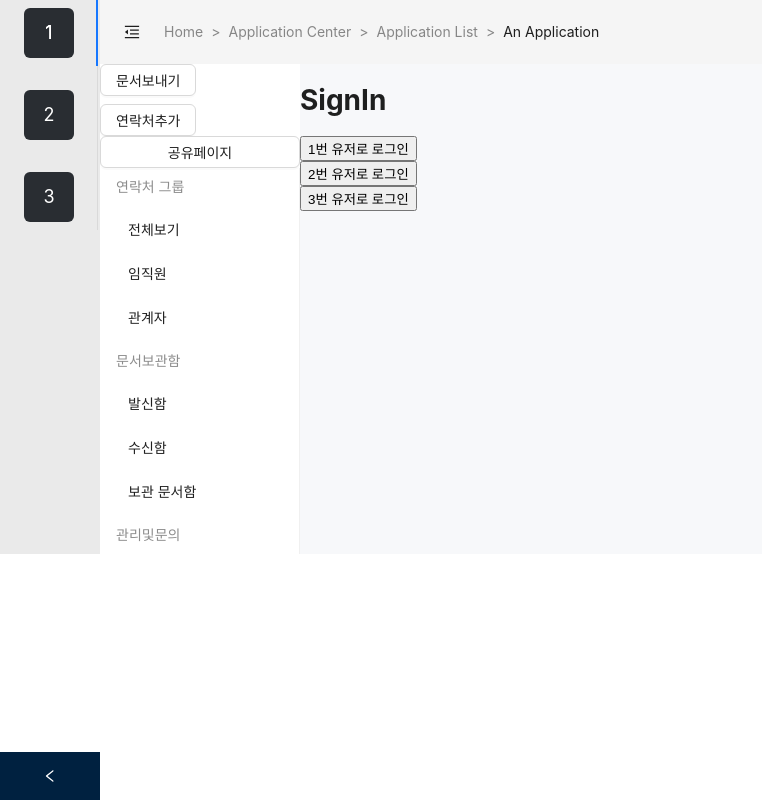
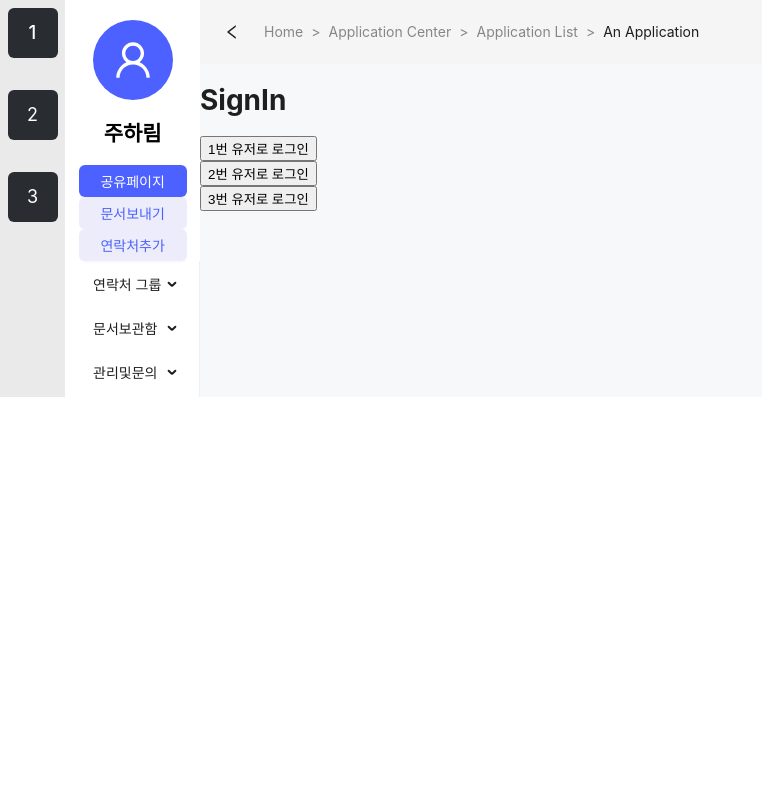
Before and after one commit to JoberChipFrappuccino/joberchip-fe-refactoring, a React app: page /signin in a window 1280 px wide. Shown: the whole page, without its empty margins (0-762 px from the left). Built offline with nearby package versions, Linux system fonts and the light colour scheme; no server answers; the HTML template or start-up script is replaced by a standard one.

Commit message:
feat: 좌측 SideNavBar, SideListBar 전체 여닫히게 수정

```diff
--- a/src/components/Layouts/Layout.tsx
+++ b/src/components/Layouts/Layout.tsx
@@ -1,6 +1,5 @@
 import { Header } from '@/components/Menus/Header'
 import { SideNavBar } from '@/components/Menus/SideNavBar'
-import { SpaceListBar } from '@/components/Menus/SpaceListBar'
 import { useUserStore } from '@/store/user'
 import { Layout as AntdLayout } from 'antd'
 import { useEffect, useState } from 'react'
@@ -43,12 +42,11 @@ export default function Layout() {
     <div>
       <div id="portal" />
       <AntdLayout style={{ background: '#fff' }}>
-        <SpaceListBar />
         <AntdLayout>
-          <Header collapsedChange={collapsedChange} collapsed={collapsed} />
           <AntdLayout className={styles.layout}>
             <SideNavBar collapsed={collapsed} />
             <Content>
+              <Header collapsedChange={collapsedChange} collapsed={collapsed} />
               <Outlet />
             </Content>
           </AntdLayout>
--- a/src/components/Menus/Header.tsx
+++ b/src/components/Menus/Header.tsx
@@ -1,4 +1,4 @@
-import { MenuFoldOutlined, MenuUnfoldOutlined } from '@ant-design/icons'
+import { LeftOutlined, RightOutlined } from '@ant-design/icons'
 import { Breadcrumb, Button, Layout } from 'antd'
 
 export function Header(props: any) {
@@ -7,7 +7,7 @@ export function Header(props: any) {
       <div style={{ display: 'flex', alignItems: 'center' }}>
       <Button
         type="text"
-        icon={props.collapsed ? <MenuUnfoldOutlined /> : <MenuFoldOutlined />}
+        icon={props.collapsed ? <RightOutlined /> : < LeftOutlined />}
         onClick={() => {
           props.collapsedChange(!props.collapsed)
         }}
--- a/src/components/Menus/SideNavBar.tsx
+++ b/src/components/Menus/SideNavBar.tsx
@@ -1,5 +1,7 @@
+import { SpaceListBar } from '@/components/Menus/SpaceListBar'
+import { UserOutlined } from '@ant-design/icons'
 import type { MenuProps } from 'antd'
-import { Button, Layout, Menu, Space } from 'antd'
+import { Avatar, Button, Layout, Menu, Space } from 'antd'
 
 const { Sider } = Layout
 
@@ -8,13 +10,11 @@ type MenuItem = Required<MenuProps>['items'][number]
 function getItem(
   label: React.ReactNode,
   key: React.Key,
-  icon?: React.ReactNode,
   children?: MenuItem[],
   type?: 'group'
 ): MenuItem {
   return {
     key,
-    icon,
     children,
     label,
     type
@@ -22,21 +22,20 @@ function getItem(
 }
 
 const items: MenuProps['items'] = [
-  getItem(
-    '연락처 그룹',
-    '연락처 그룹',
-    null,
-    [getItem('전체보기', '전체보기'), getItem('임직원', '임직원'), getItem('관계자', '관계자')],
-    'group'
-  ),
-  getItem(
-    '문서보관함',
-    '문서보관함',
-    null,
-    [getItem('발신함', '발신함'), getItem('수신함', '수신함'), getItem('보관 문서함', '보관 문서함')],
-    'group'
-  ),
-  getItem('관리및문의', '관리및문의', null, [], 'group')
+  getItem('연락처 그룹', '연락처 그룹', [
+    getItem('전체보기', '전체보기'),
+    getItem('임직원', '임직원'),
+    getItem('관계자', '관계자')
+  ]),
+  getItem('문서보관함', '문서보관함', [
+    getItem('발신함', '발신함'),
+    getItem('수신함', '수신함'),
+    getItem('보관 문서함', '보관 문서함')
+  ]),
+  getItem('관리및문의', '관리및문의', [
+    getItem('어쩌구', '어쩌구'),
+    getItem('저쩌구', '수신함')
+  ])
 ]
 
 export function SideNavBar(props: any) {
@@ -46,14 +45,27 @@ export function SideNavBar(props: any) {
       collapsible
       collapsed={props.collapsed}
       collapsedWidth="0"
-      style={{ backgroundColor: 'white' }}
+      style={{ backgroundColor: '#fff', display: 'flex', flexDirection: 'column' }}
     >
-      <Space className="site-button-ghost-wrapper" wrap direction="horizontal">
-        <Button>문서보내기</Button>
-        <Button>연락처추가</Button>
-      </Space>
-      <Button block>공유페이지</Button>
-      <Menu mode="inline" defaultSelectedKeys={['1']} items={items} />
+      <div style={{ display: 'flex' }}>
+        <SpaceListBar />
+        <div style={{ display: 'flex', flexDirection: 'column' }}>
+          <div style={{ display: 'flex', flexDirection: 'column', alignItems: 'center', justifyContent: 'center', width: '80%', margin: '0 auto' }}>
+            <Space direction="vertical" style={{ marginTop: '20px' }}>
+              <Avatar
+                size={{ xs: 24, sm: 32, md: 40, lg: 64, xl: 80, xxl: 100 }}
+                icon={<UserOutlined />}
+                style={{ backgroundColor: '#4C61FF' }}
+              />
+            </Space>
+            <h2 style={{ margin: 'none' }}>주하림</h2>
+            <Button style={{ backgroundColor: '#4C61FF', color: '#FFFFFF', border: 'none' }} block>공유페이지</Button>
+            <Button style={{ backgroundColor: '#ECECFB', color: '#4C61FF', border: 'none' }} block>문서보내기</Button>
+            <Button style={{ backgroundColor: '#ECECFB', color: '#4C61FF', border: 'none' }} block>연락처추가</Button>
+          </div>
+          <Menu mode="inline" defaultSelectedKeys={['1']} items={items} />
+        </div>
+      </div>
     </Sider>
   )
 }
--- a/src/components/Menus/SpaceListBar.tsx
+++ b/src/components/Menus/SpaceListBar.tsx
@@ -1,4 +1,4 @@
-import { Avatar, Layout, Tabs } from 'antd'
+import { Avatar, ConfigProvider, Layout, Tabs } from 'antd'
 
 const { Sider } = Layout
 
@@ -9,9 +9,17 @@ const siderStyle: React.CSSProperties = {
 
 export function SpaceListBar() {
   return (
-    <Sider width={100} style={siderStyle} collapsible>
+    <Sider width={65} style={siderStyle}>
+      <ConfigProvider
+        theme={{
+          token: {
+            colorPrimary: '#fff'
+          }
+        }}
+      >
       <Tabs
           tabPosition={'left'}
+          style={{ display: 'flex', flexDirection: 'column', alignItems: 'center' }}
           items={new Array(3).fill(null).map((_, i) => {
             const id = String(i + 1)
             return {
@@ -24,6 +32,7 @@ export function SpaceListBar() {
             }
           })}
         />
+      </ConfigProvider>
     </Sider>
   )
 }
```
Lines whose indentation alone changed are shown as unchanged.
